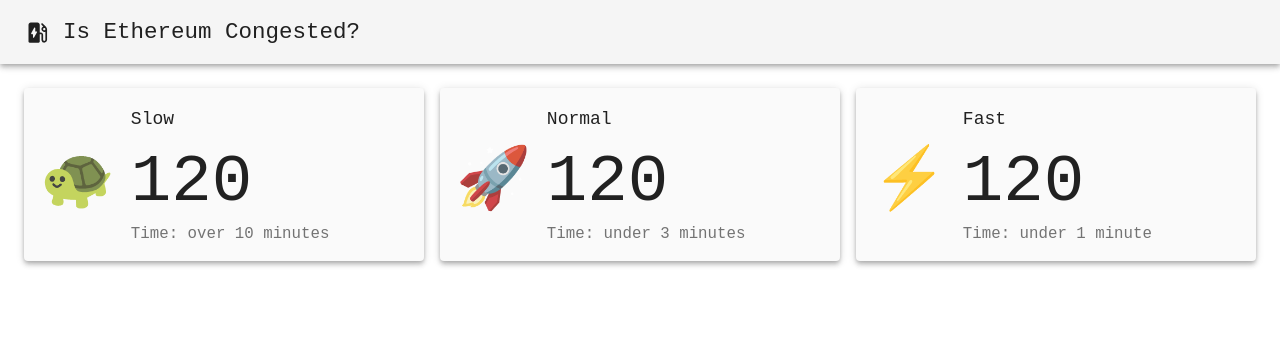
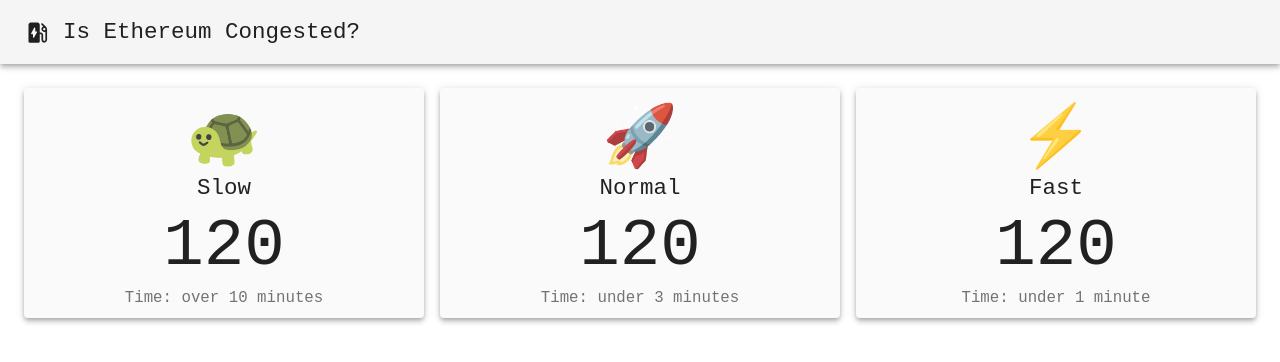
Before and after one commit to fastlucker/is-eth-congested-website, a Gatsby site: page / in a window 1280 px wide. Built offline with nearby package versions, Linux system fonts and the light colour scheme; Gatsby itself is replaced by a stand-in of ours.

Commit message:
set proper  grid and info structure

```diff
--- a/src/pages/index.js
+++ b/src/pages/index.js
@@ -5,6 +5,7 @@
   Grid,
   makeStyles,
   Paper,
+  Box,
   ButtonBase,
   Typography,
 } from "@material-ui/core"
@@ -49,26 +50,41 @@
               { emoji: "🐢", title: "Slow", time: "over 10 minutes" },
               { emoji: "🚀", title: "Normal", time: "under 3 minutes" },
               { emoji: "⚡", title: "Fast", time: "under 1 minute" },
-            ].map(value => (
-              <Grid key={value} item md={4} xs={12}>
+            ].map((value, idx) => (
+              <Grid key={idx} item md={4} xs={12}>
                 <Paper elevation={4} color="default" className={classes.paper}>
                   <Grid container spacing={2}>
-                    <Grid item>
+                    <Box
+                      display="flex"
+                      justifyContent="center"
+                      flexDirection="column"
+                      width={1}
+                    >
                       <ButtonBase className={classes.emoji}>
-                        {value.emoji}
+                        <Box p={3}>{value.emoji}</Box>
                       </ButtonBase>
-                    </Grid>
+                    </Box>
                     <Grid item xs={12} sm container>
-                      <Grid item xs container direction="column" spacing={2}>
-                        <Grid item xs>
-                          <Typography gutterBottom variant="subtitle1">
+                      <Grid item container spacing={2} justify="center">
+                        <Box
+                          display="flex"
+                          justifyContent="center"
+                          flexDirection="column"
+                        >
+                          <Typography align="center" variant="h6">
                             {value.title}
                           </Typography>
-                          <Typography variant="h2">120</Typography>
-                          <Typography variant="body2" color="textSecondary">
+                          <Typography align="center" variant="h2">
+                            120
+                          </Typography>
+                          <Typography
+                            align="center"
+                            variant="body2"
+                            color="textSecondary"
+                          >
                             Time: {value.time}
                           </Typography>
-                        </Grid>
+                        </Box>
                       </Grid>
                     </Grid>
                   </Grid>
```
